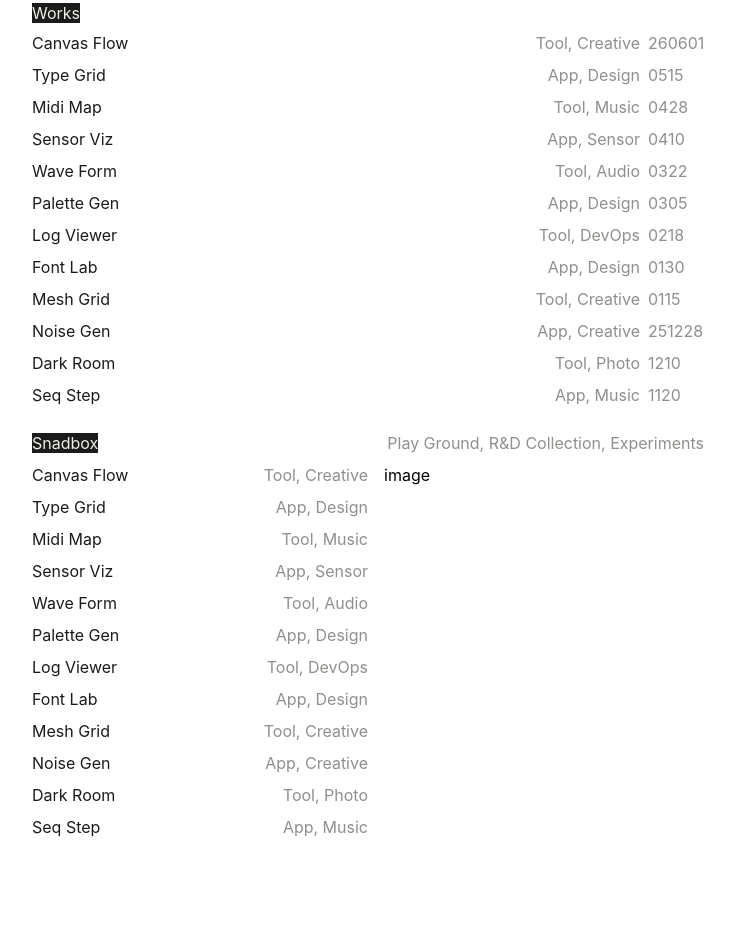
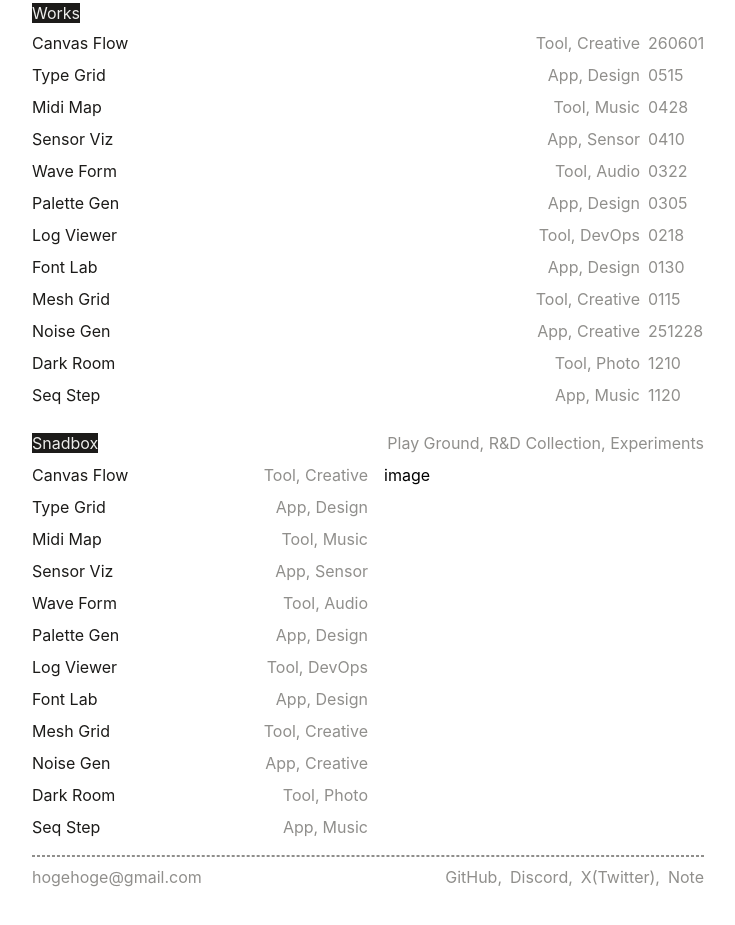
Before and after one commit to 273Do/PF27, an Astro site: page / in a window 1280 px wide. Shown: the part 371-1296 px from the top of the page, without its empty margins (272-1007 px from the left). Built offline with nearby package versions, Linux system fonts and the light colour scheme; Astro itself is replaced by a stand-in of ours.

Commit message:
feat: add footer

```diff
--- /dev/null
+++ b/src/components/layouts/footer.astro
@@ -0,0 +1,21 @@
+---
+const MAIL_ADDRESS: string = "hogehoge@gmail.com";
+
+const SNS_LINKS: string[] = ["GitHub", "Discord", "X(Twitter)", "Note"];
+---
+
+<div class="-mt-2 flex justify-between text-muted-foreground">
+  <a class="cursor-alias hover:underline" href={`mailto:${MAIL_ADDRESS}`}>
+    {MAIL_ADDRESS}
+  </a>
+  <div class="flex gap-2 text-muted-foreground">
+    {
+      SNS_LINKS.map((name, i) => (
+        <div class="flex cursor-alias">
+          <p class="hover:underline">{name}</p>
+          <span>{i < SNS_LINKS.length - 1 && ","}</span>
+        </div>
+      ))
+    }
+  </div>
+</div>
--- a/src/components/layouts/layout.astro
+++ b/src/components/layouts/layout.astro
@@ -3,6 +3,8 @@ import { ClientRouter } from "astro:transitions";
 import { Font } from "astro:assets";
 
 import "../../styles/global.css";
+import Separator from "../separator.astro";
+import Footer from "./footer.astro";
 ---
 
 <html lang="en">
@@ -19,6 +21,8 @@ import "../../styles/global.css";
   <body class="flex w-full justify-center font-serif">
     <div class="my-25 w-2xl">
       <slot />
+      <Separator />
+      <Footer />
     </div>
   </body>
 </html>
```
